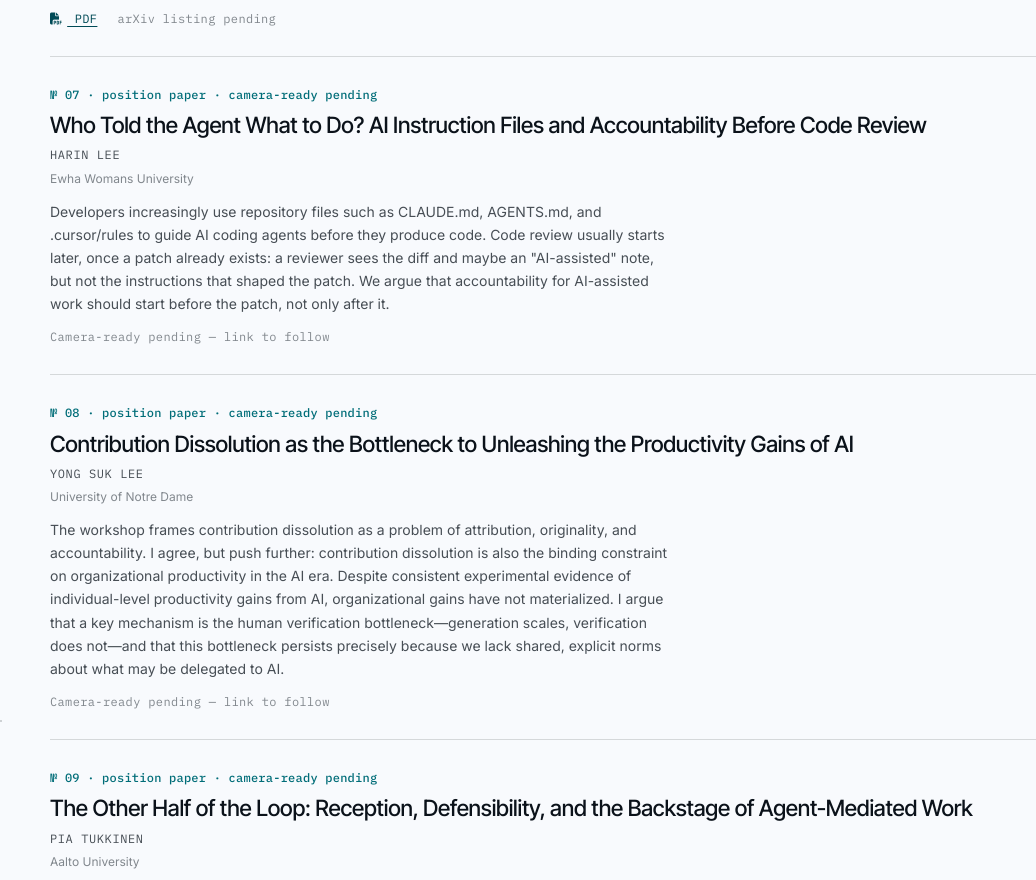
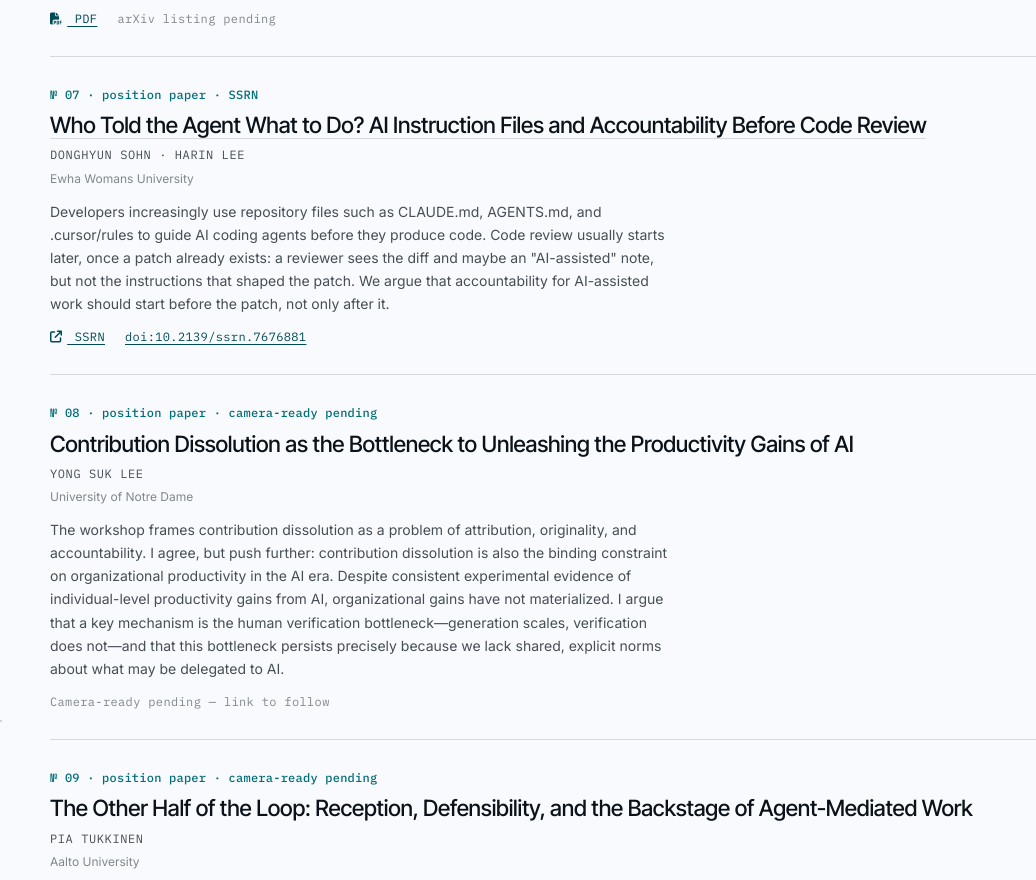
Before and after one commit to kashifimteyaza/agent-mediated-collaboration, a plain HTML site: page papers.html in a window 1280 px wide. Shown: the part 2480-3360 px from the top of the page, without its empty margins (0-1036 px from the left). Drawn offline with Linux system fonts and the light colour scheme.

Commit message:
Link Sohn and Lee position paper on SSRN
Co-Authored-By: Claude Fable 5.1 <noreply@anthropic.com>

```diff
--- a/papers.html
+++ b/papers.html
@@ -130,15 +130,16 @@
       </article>
 
       <article class="paper-entry">
-        <span class="doc-num">№ 07 · position paper · camera-ready pending</span>
-        <div class="paper-title">Who Told the Agent What to Do? AI Instruction Files and Accountability Before Code Review</div>
-        <div class="paper-authors">Harin Lee</div>
+        <span class="doc-num">№ 07 · position paper · SSRN</span>
+        <div class="paper-title"><a href="https://papers.ssrn.com/sol3/papers.cfm?abstract_id=7676881" target="_blank" rel="noopener">Who Told the Agent What to Do? AI Instruction Files and Accountability Before Code Review</a></div>
+        <div class="paper-authors">Donghyun Sohn · Harin Lee</div>
         <div class="paper-affil">Ewha Womans University</div>
         <p class="paper-abstract">
           Developers increasingly use repository files such as CLAUDE.md, AGENTS.md, and .cursor/rules to guide AI coding agents before they produce code. Code review usually starts later, once a patch already exists: a reviewer sees the diff and maybe an "AI-assisted" note, but not the instructions that shaped the patch. We argue that accountability for AI-assisted work should start before the patch, not only after it.
         </p>
         <div class="paper-links">
-          <span class="pending">Camera-ready pending — link to follow</span>
+          <a href="https://papers.ssrn.com/sol3/papers.cfm?abstract_id=7676881" target="_blank" rel="noopener"><i class="fa-solid fa-arrow-up-right-from-square"></i> SSRN</a>
+          <a href="https://doi.org/10.2139/ssrn.7676881" target="_blank" rel="noopener">doi:10.2139/ssrn.7676881</a>
         </div>
       </article>
 
```
